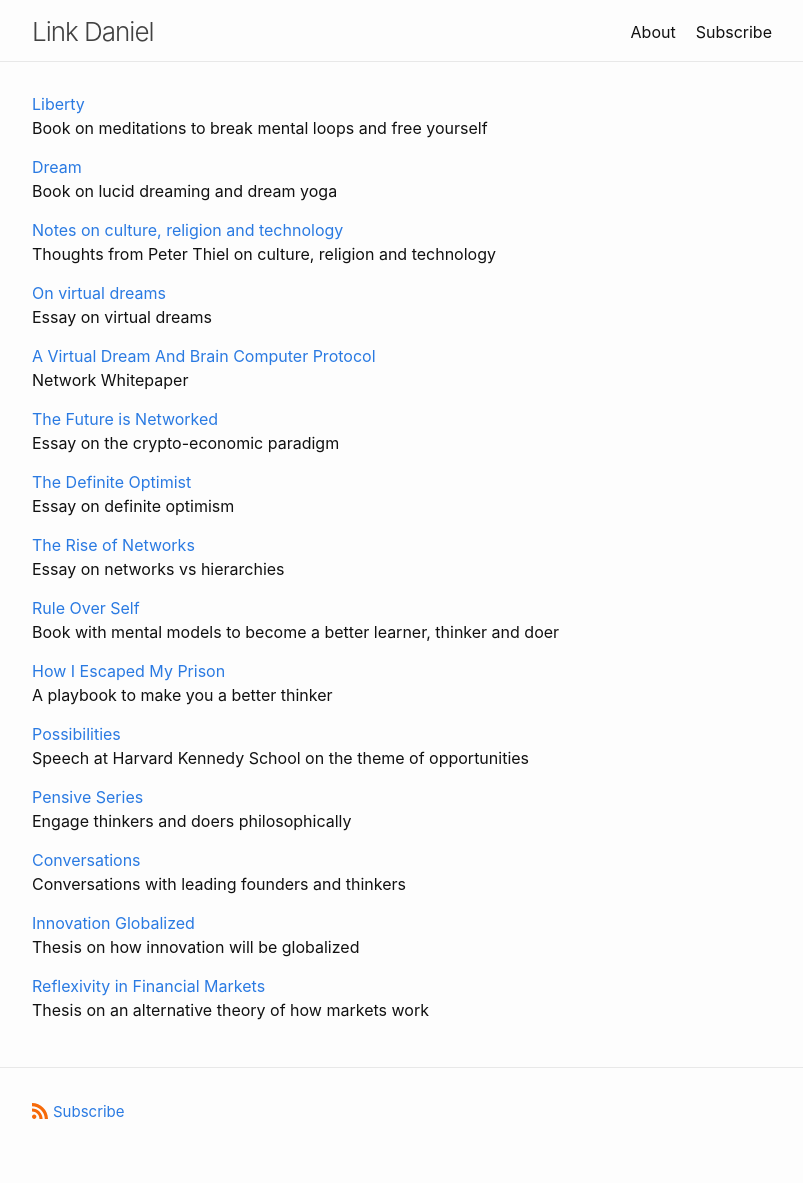
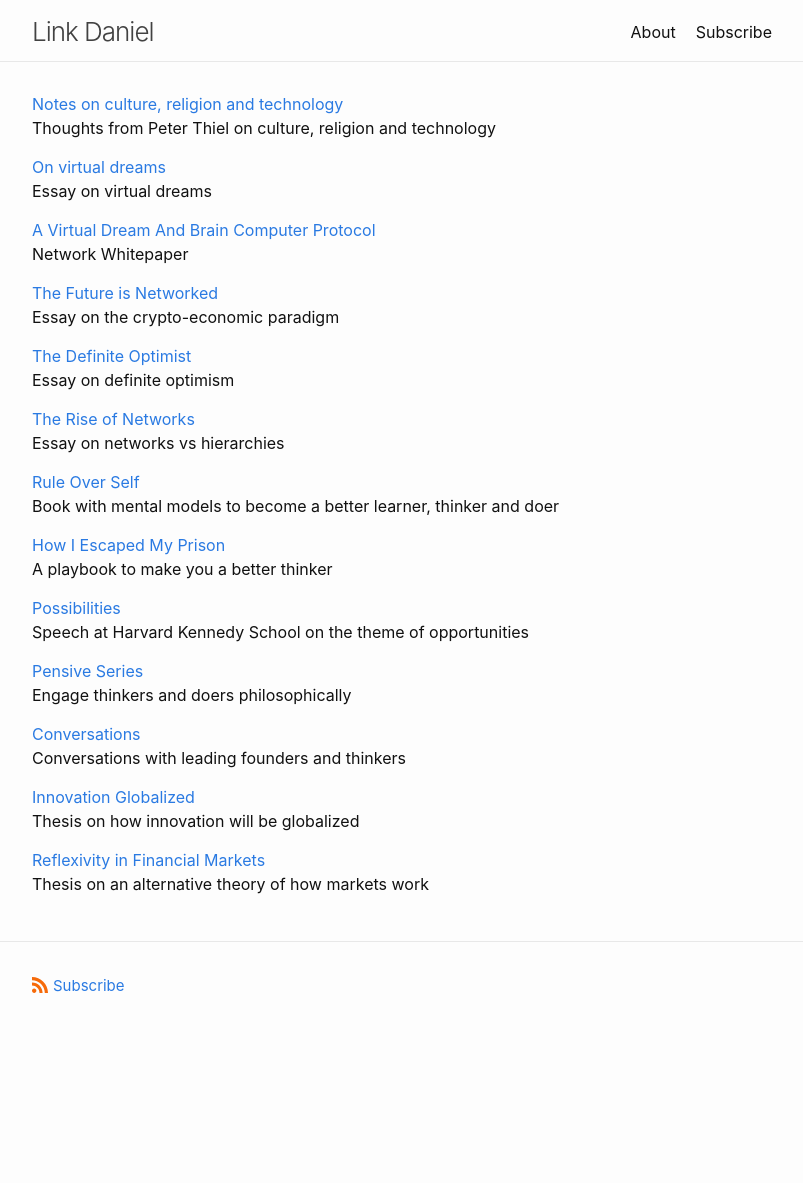
Before and after one commit to link-daniel/link.github.io, a Jekyll site: the page built from index.md, in a window 1280 px wide. Shown: the whole page, without its empty margins (238-1041 px from the left). Built offline with Jekyll 4.4.1, drawn with Linux system fonts in a browser that asks for light colours; after the commit the page ends 1057 px from its top, so only the background shows below that.

Commit message:
Update index.md

```diff
--- a/index.md
+++ b/index.md
@@ -8,23 +8,15 @@
 layout: home
 ---
 
-[Liberty](https://link.com.de/liberty)
-<br>
-Book on meditations to break mental loops and free yourself
-
-[Dream](https://link.com.de/dream)
-<br>
-Book on lucid dreaming and dream yoga
-
-[Notes on culture, religion and technology](https://link.com.de/lincolnthiel)
+[Notes on culture, religion and technology](/lincolnthiel)
 <br>
 Thoughts from Peter Thiel on culture, religion and technology
 
-[On virtual dreams](https://link.com.de/virtualdreams)
+[On virtual dreams](https://linkdaniel.org/virtualdreams)
 <br>
 Essay on virtual dreams
 
-[A Virtual Dream And Brain Computer Protocol](https://link.com.de/network)
+[A Virtual Dream And Brain Computer Protocol](https://linkdaniel.org/network)
 <br>
 Network Whitepaper
 
```
